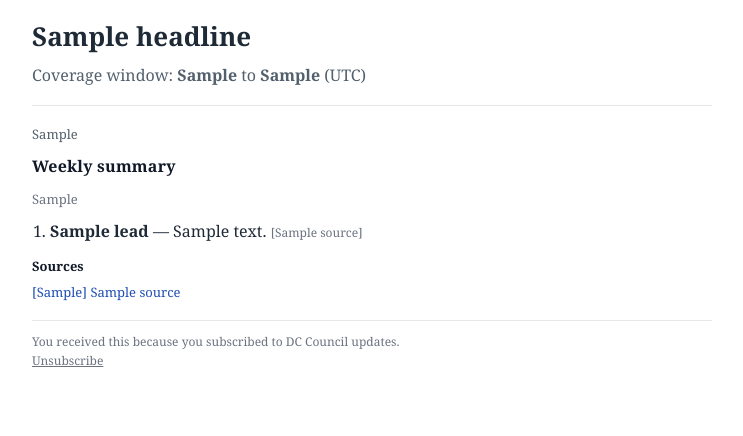
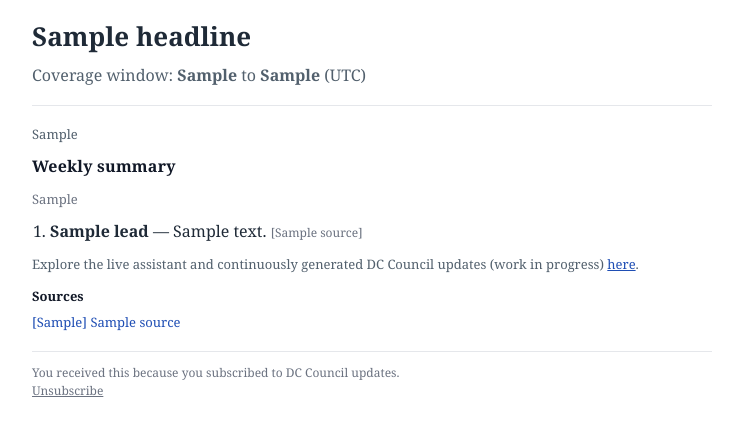
Before and after one commit to guozhan11/dc-council-agent, a Flask app: template template/weekly_email.html in a window 1280 px wide. Shown: the top 436 px of the page, without its empty margins (268-1011 px from the left). Run offline with Flask 3, Linux system fonts and the light colour scheme; the template is opened without the code that fills it: most values are stand-ins (such as "Sample title", 1, 10 or a date in 2020).

Commit message:
Refine chatbot link copy in weekly email

```diff
--- a/template/weekly_email.html
+++ b/template/weekly_email.html
@@ -70,6 +70,11 @@
           {% endfor %}
         </ol>
 
+        <p style="margin: 0 0 10px; color: #52606d; font-size: 13px;">
+          Explore the live assistant and continuously generated DC Council updates (work in progress)
+          <a href="https://ai.studio/apps/994bca1e-25a2-4616-8448-f575e165efe4?fullscreenApplet=true" style="color: #1f4eb4;">here</a>.
+        </p>
+
         {% if ai_summary.sources and ai_summary.sources|length > 0 %}
           <p style="margin: 12px 0 6px; color: #111827; font-size: 13px; font-weight: 600;">Sources</p>
           <ul style="color: #374151; font-size: 13px; padding-left: 0; margin: 0 0 8px; list-style: none;">
```
